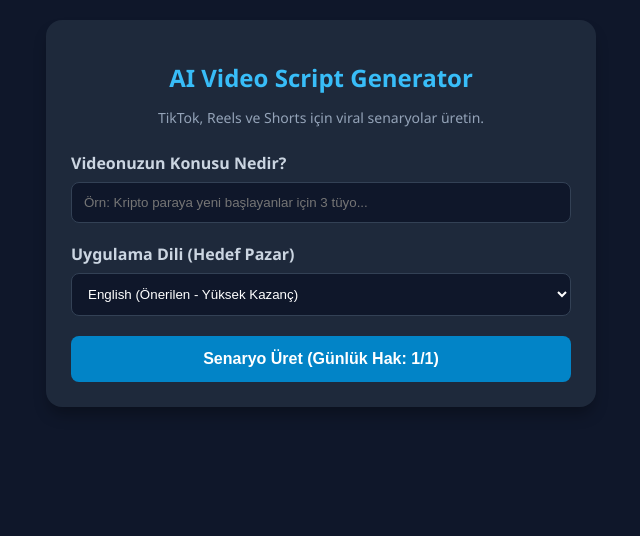
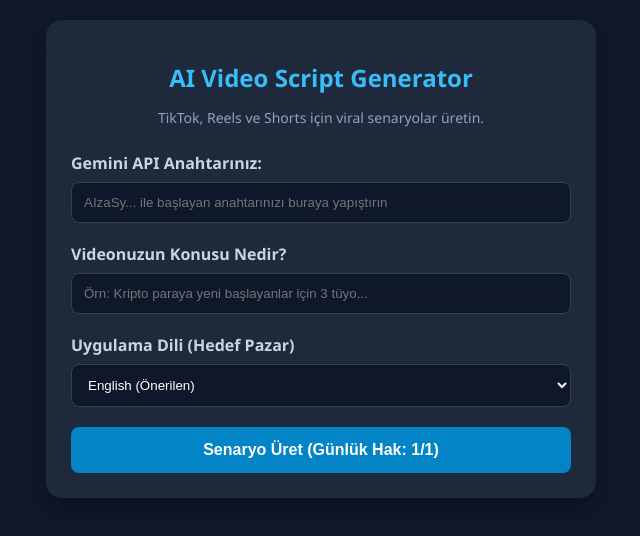
Before and after one commit to ediptan01-commits/ai-script-generator, a plain HTML site: page index.html in a window 1280 px wide. Shown: the whole page, without its empty margins (319-959 px from the left). Drawn offline with Linux system fonts and the light colour scheme.

Commit message:
Add API key input and modify language option
Added input field for Gemini API key and updated language option.

```diff
--- a/index.html
+++ b/index.html
@@ -22,12 +22,16 @@
     <h1>AI Video Script Generator</h1>
     <p class="subtitle">TikTok, Reels ve Shorts için viral senaryolar üretin.</p>
 
+    <!-- GÜVENLİK İÇİN API KEY GİRİŞİ -->
+    <label for="apiKey">Gemini API Anahtarınız:</label>
+    <input type="password" id="apiKey" placeholder="AIzaSy... ile başlayan anahtarınızı buraya yapıştırın">
+
     <label for="topic">Videonuzun Konusu Nedir?</label>
     <input type="text" id="topic" placeholder="Örn: Kripto paraya yeni başlayanlar için 3 tüyo...">
 
     <label for="language">Uygulama Dili (Hedef Pazar)</label>
     <select id="language">
-        <option value="English">English (Önerilen - Yüksek Kazanç)</option>
+        <option value="English">English (Önerilen)</option>
         <option value="Turkish">Türkçe</option>
         <option value="Spanish">Español</option>
         <option value="German">Deutsch</option>
```
